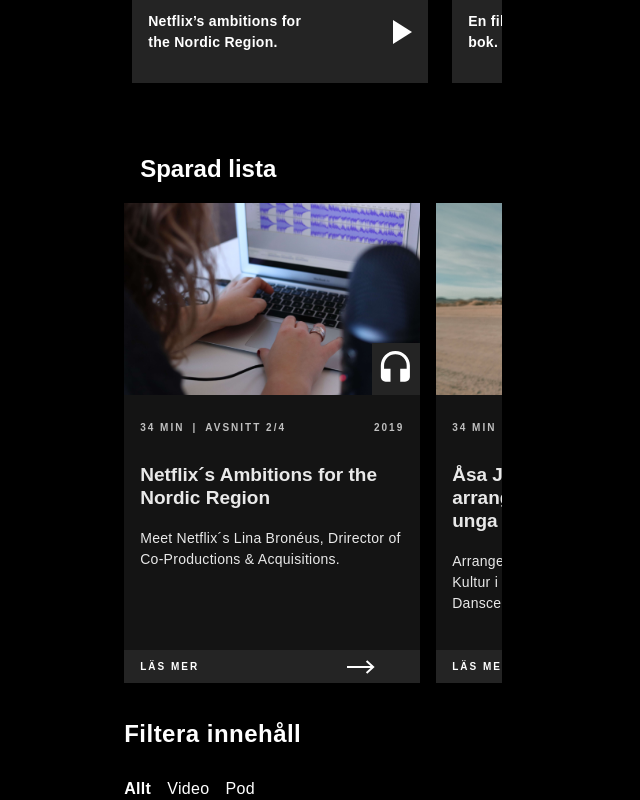
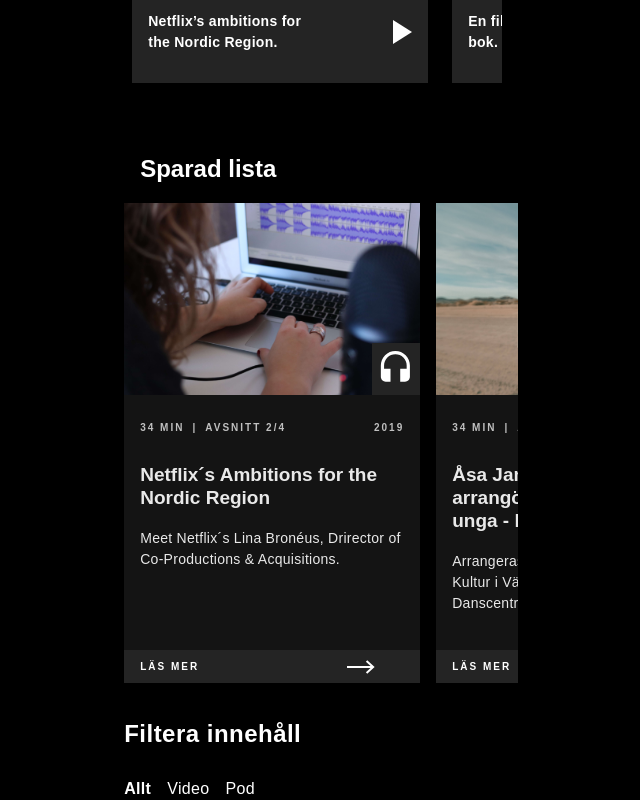
Before and after one commit to brooman/Kulturakademin, a React (Create React App) app: page / in a window 1280 px wide. Shown: the part 1120-1920 px from the top of the page, without its empty margins (327-967 px from the left). Built offline with nearby package versions, Linux system fonts and the light colour scheme; a web font is replaced by a local one.

Commit message:
Fixed some padding

```diff
--- a/src/components/DiscoverCard/index.module.scss
+++ b/src/components/DiscoverCard/index.module.scss
@@ -48,6 +48,7 @@
 
   min-width: 12rem !important;
   max-width: 12rem !important;
+  border-right: 1rem solid $defaultBackground;
 }
 
 .body,
@@ -73,7 +74,7 @@
   bottom: 0;
   right: 0;
 
-  > svg {
+  >svg {
     height: 32px;
     width: 32px;
   }
--- a/src/components/DiscoverGroup/index.module.scss
+++ b/src/components/DiscoverGroup/index.module.scss
@@ -1,7 +1,7 @@
 @import '../../variables.scss';
 
 .group {
-  margin: 0 1rem;
+  margin-left: 1rem;
 }
 
 .header {
```
